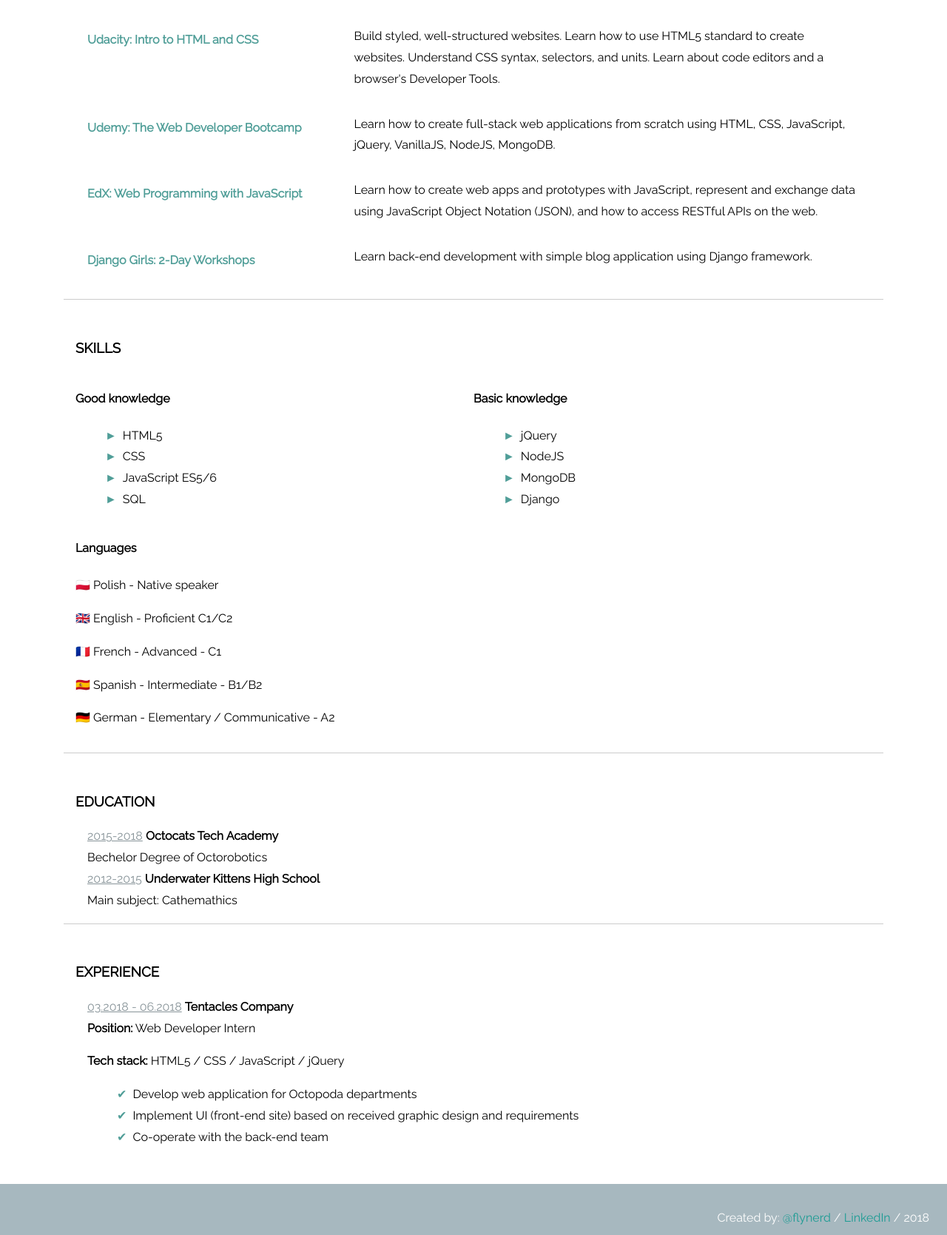
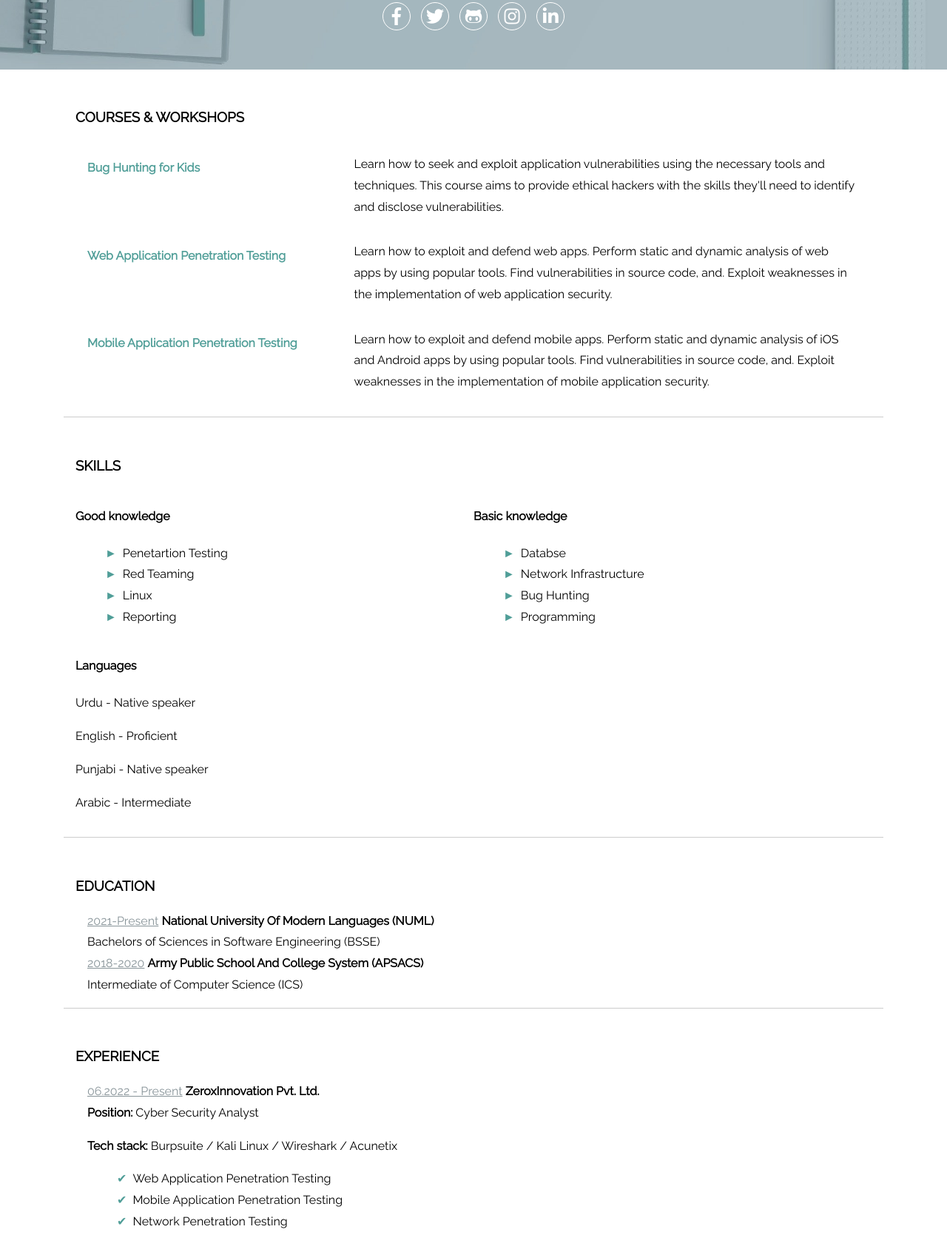
Before and after one commit to shujaatamin-001/GitHub101-Make-Your-Mark-Activity, a plain HTML site: page index.html in a window 1280 px wide. Shown: the part 499-2168 px from the top of the page at 74% size. Drawn offline with Linux system fonts and the light colour scheme.

Commit message:
Update index.html

```diff
--- a/index.html
+++ b/index.html
@@ -2,7 +2,7 @@
 <html>
 <head>
   <meta charset="UTF-8">
-  <title>CV - Template</title>
+  <title>CV - Shujaat Amin</title>
   <meta name="description" content="simple CV example created with HTML and CSS">
   <meta name="viewport" content="width=device-width, initial-scale=1">
   <link rel="stylesheet" href="https://use.fontawesome.com/releases/v5.0.13/css/all.css" integrity="sha384-DNOHZ68U8hZfKXOrtjWvjxusGo9WQnrNx2sqG0tfsghAvtVlRW3tvkXWZh58N9jp" crossorigin="anonymous">
@@ -14,22 +14,23 @@
     <div>
       <img src="https://avatars.githubusercontent.com/u/138610036?v=4" />
     </div>
-    <h1>your-name</h1>
+    <h1>Shujaat Amin</h1>
     <section>
-      <p>Brief Description about yourself</p>
-      <a href="https://www.facebook.com/flynerdpl/" target="_blank">
+      <p>I am currently doing my Bachelors of Science in Sofware Engineering(BSSE) from National University of Modern Languages Universty(NUML). It is a 4 year degree program which includes skills like Programming, Networking and Machine Learning e.t.c.
+        Also I am working as a part-time Cyber Security Analyst at ZEROXINN PVT. LTD. Over the past years, I had the opportunity to nourish my skills here at Zeroxinn. In future I am looking forward to expanding my skill set and work for the betterment of the Cyber Security industry.</p>
+      <a href="https://www.facebook.com/shujaatamin.001?mibextid=ZbWKwL" target="_blank">
         <i class="fab fa-facebook-f"></i>
       </a>
-      <a href="https://www.twitter.com/flynerdpl/" target="_blank">
+      <a href="https://twitter.com/shujaatamin_001?s=09" target="_blank">
         <i class="fab fa-twitter"></i>
       </a>
-      <a href="https://github.com/ritaly" target="_blank">
+      <a href="https://github.com/shujaatamin-001" target="_blank">
         <i class="fab fa-github-alt"></i>
       </a>
-      <a href="https://www.instagram.com/flynerdpl/" target="_blank">
+      <a href="https://instagram.com/shujaat._.amin?igshid=ZGUzMzM3NWJiOQ==" target="_blank">
         <i class="fab fa-instagram"></i>
       </a>
-      <a href="https://www.linkedin.com/in/ritalyczywek/" target="_blank">
+      <a href="https://www.linkedin.com/in/shujaat-amin" target="_blank">
         <i class="fab fa-linkedin-in"></i>
       </a>
     </section>
@@ -39,36 +40,36 @@
       <h3>Courses & Workshops</h3>
       <article class='course'>
         <div class='title'>
-          <h4>Udacity: Intro to HTML and CSS</h4>
+          <h4>Bug Hunting for Kids</h4>
         </div>
         <div class="descrition">
-          <p>Build styled, well-structured websites. Learn how to use HTML5 standard to create websites. Understand CSS syntax, selectors, and units. Learn about code editors and a browser's Developer Tools.</p>
+          <p>Learn how to seek and exploit application vulnerabilities using the necessary tools and techniques. This course aims to provide ethical hackers with the skills they'll need to identify and disclose vulnerabilities.</p>
         </div>
       </article>
       <article class='course'>
         <div class='title'>
-          <h4>Udemy: The Web Developer Bootcamp</h4>
+          <h4>Web Application Penetration Testing</h4>
         </div>
         <div class="descrition">
-          <p>Learn how to create full-stack web applications from scratch using HTML, CSS, JavaScript, jQuery, VanillaJS, NodeJS, MongoDB.</p>
+          <p>Learn how to exploit and defend web apps. Perform static and dynamic analysis of web apps by using popular tools. Find vulnerabilities in source code, and. Exploit weaknesses in the implementation of web application security.</p>
         </div>
       </article>
       <article class='course'>
         <div class='title'>
-          <h4>EdX: Web Programming with JavaScript</h4>
+          <h4>Mobile Application Penetration Testing</h4>
         </div>
         <div class="descrition">
-          <p>Learn how to create web apps and prototypes with JavaScript, represent and exchange data using JavaScript Object Notation (JSON), and how to access RESTful APIs on the web.</p>
+          <p>Learn how to exploit and defend mobile apps. Perform static and dynamic analysis of iOS and Android apps by using popular tools. Find vulnerabilities in source code, and. Exploit weaknesses in the implementation of mobile application security.</p>
         </div>
       </article>
-      <article class='course'>
+      <!-- <article class='course'>
         <div class='title'>
           <h4>Django Girls: 2-Day Workshops</h4>
         </div>
         <div class="descrition">
           <p>Learn back-end development with simple blog application using Django  framework.</p>
         </div>
-      </article>
+      </article> -->
     </section>
     <section>
       <h3>Skills</h3>
@@ -76,28 +77,27 @@
         <div class='column'>
           <h4>Good knowledge</h4>
           <ul>
-            <li>HTML5</li>
-            <li>CSS</li>
-            <li>JavaScript ES5/6</li>
-            <li>SQL</li>
+            <li>Penetartion Testing</li>
+            <li>Red Teaming</li>
+            <li>Linux</li>
+            <li>Reporting</li>
           </ul>
         </div>
         <div class='column'>
           <h4>Basic knowledge</h4>
           <ul>
-            <li>jQuery</li>
-            <li>NodeJS</li>
-            <li>MongoDB</li>
-            <li>Django</li>
+            <li>Databse</li>
+            <li>Network Infrastructure</li>
+            <li>Bug Hunting</li>
+            <li>Programming</li>
           </ul>
         </div>
         <div>
           <h4>Languages</h4>
-          <p>🇵🇱 Polish - Native speaker</p>
-          <p>🇬🇧 English - Proficient C1/C2</p>
-          <p>🇫🇷 French - Advanced - C1</p>
-          <p>🇪🇸 Spanish - Intermediate - B1/B2</p>
-          <p>🇩🇪 German - Elementary / Communicative - A2</p>
+          <p> Urdu - Native speaker</p>
+          <p> English - Proficient</p>
+          <p> Punjabi - Native speaker</p>
+          <p> Arabic - Intermediate</p>
         </div>
       </div>
     </section>
@@ -106,18 +106,18 @@
       <h3>Education</h3>
       <article>
         <div class='school'>
-          <span>2015-2018</span> <strong>Octocats tech academy</strong>
+          <span>2021-Present</span> <strong>National University of Modern Languages (NUML)</strong>
         </div>
         <div class="descrition">
-          Bechelor Degree of Octorobotics
+          Bachelors of Sciences in Software Engineering (BSSE)
         </div>
       </article>
       <article>
         <div class='school'>
-          <span>2012-2015</span> <strong>Underwater kittens high school</strong>
+          <span>2018-2020</span> <strong>Army Public School and College System (APSACS)</strong>
         </div>
         <div>
-          Main subject: Cathemathics
+          Intermediate of Computer Science (ICS)
         </div>
       </article>
     </section>
@@ -125,14 +125,14 @@
       <h3>Experience</h3>
       <article>
         <div class='job-title'>
-          <span>03.2018 - 06.2018</span> <strong>Tentacles Company</strong><br> <strong>Position:</strong> Web developer Intern
+          <span>06.2022 - Present</span> <strong>ZeroxInnovation pvt. ltd.</strong><br> <strong>Position:</strong> Cyber Security Analyst
         </div>
         <div>
-          <p><strong>Tech stack:</strong> HTML5 / CSS / JavaScript / jQuery</p>
+          <p><strong>Tech stack:</strong> Burpsuite / Kali Linux / Wireshark / Acunetix</p>
           <ul class="job-description">
-            <li>Develop web application for Octopoda departments</li>
-            <li>Implement UI (front-end site) based on received graphic design and requirements</li>
-            <li>Co-operate with the back-end team </li>
+            <li>Web Application Penetration Testing</li>
+            <li>Mobile Application Penetration Testing</li>
+            <li>Network Penetration Testing</li>
           </ul>
         </div>
       </article>
```
